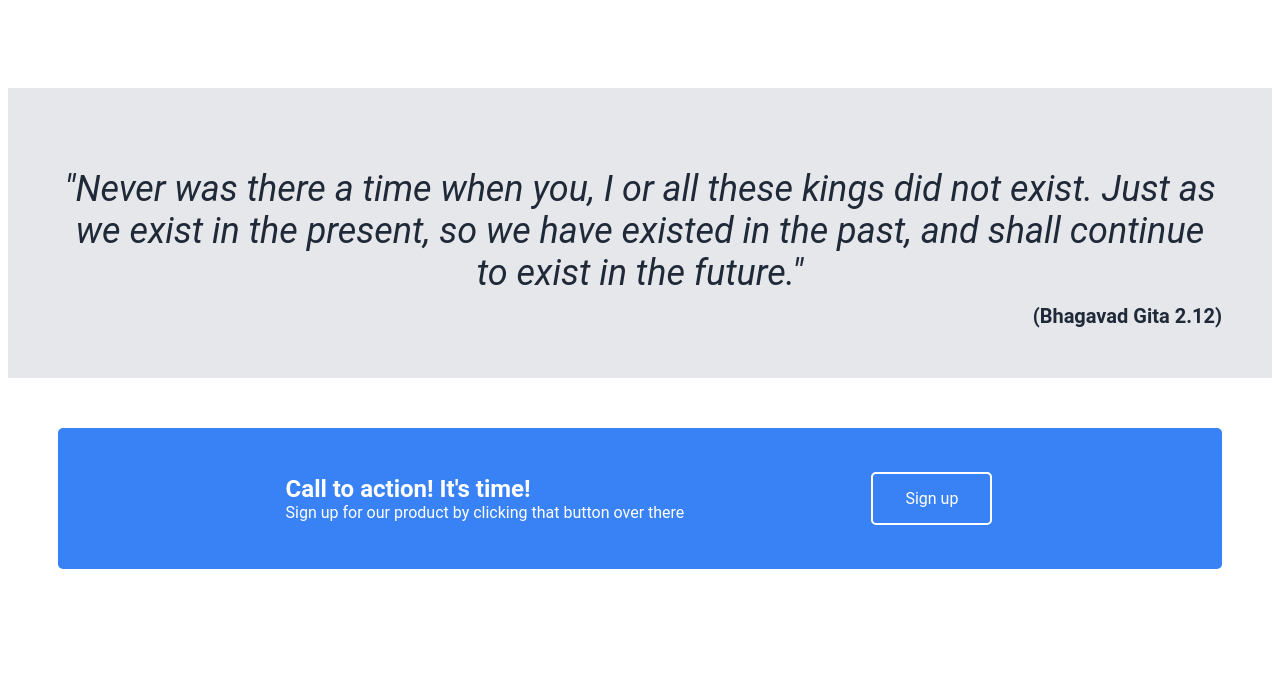
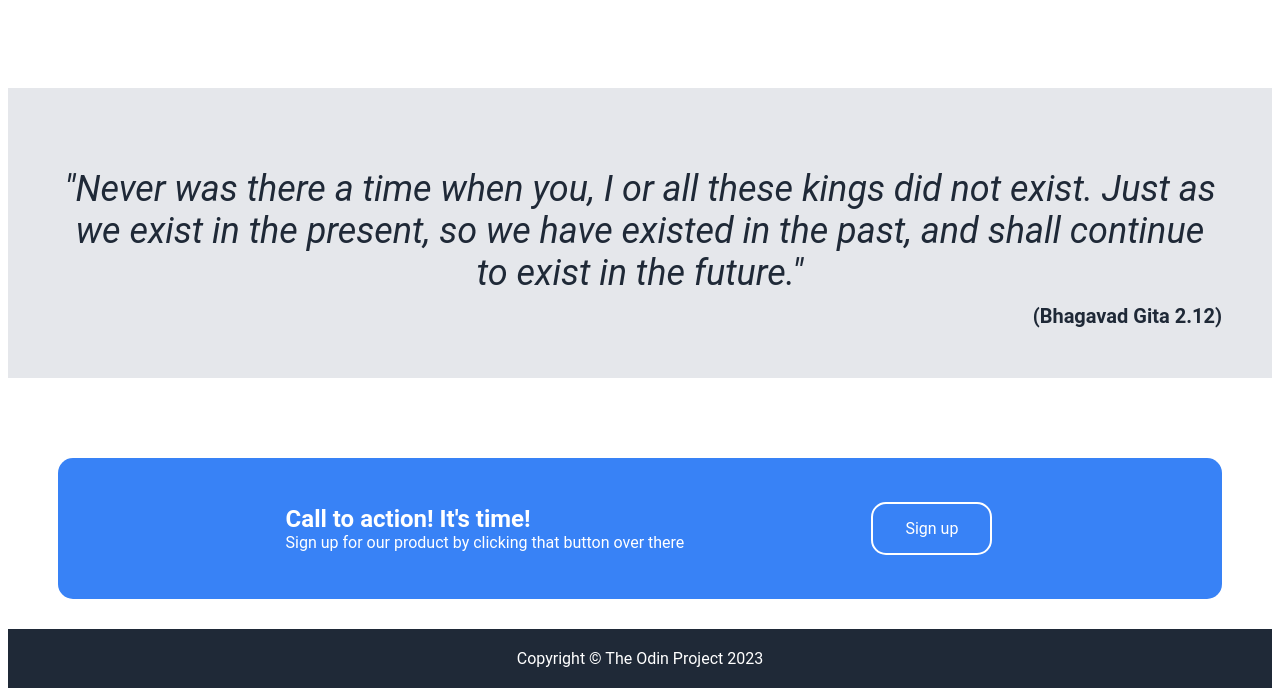
Before and after one commit to sudaama/TablalandingPage, a plain HTML site: page index.html in a window 1280 px wide. Shown: the part 821-1517 px from the top of the page. Before the commit the page ends 1398 px from the top, so only its background shows below. Drawn offline with Linux system fonts and the light colour scheme.

Commit message:
finished footer. First draft of site complete.

```diff
--- a/index.html
+++ b/index.html
@@ -58,6 +58,9 @@
             </div>
 
         </div>
+        <footer>
+            <p>Copyright &copy The Odin Project 2023</p>
+        </footer>
     </div>
 </body>
 </html>
--- a/style.css
+++ b/style.css
@@ -186,6 +186,7 @@ img {
         padding: 0px 50px;
         background-color: #ffffff;
         border-radius: 10px;
+        margin: 30px 0px;
 
      }
 
@@ -197,7 +198,7 @@ img {
         gap: 30px;
         background-color: #3882f6;
         font: white;
-        border-radius: 5px;
+        border-radius: 15px;
      }
 
      .btn {
@@ -211,9 +212,20 @@ img {
         font-size: 16px;
         margin: 4px 2px;
         cursor: pointer;
-        border-radius: 5px;
+        border-radius: 15px;
     }
 
     .leftside h2, p {
         color: white;
     }
+
+    footer {
+        background-color: #1f2937;
+        padding: 20px 0px;
+    }
+
+    footer p {
+        font-size: 1em;
+        color: white;
+        text-align: center;
+    }
```
Also changed, not shown: 1 other file.
